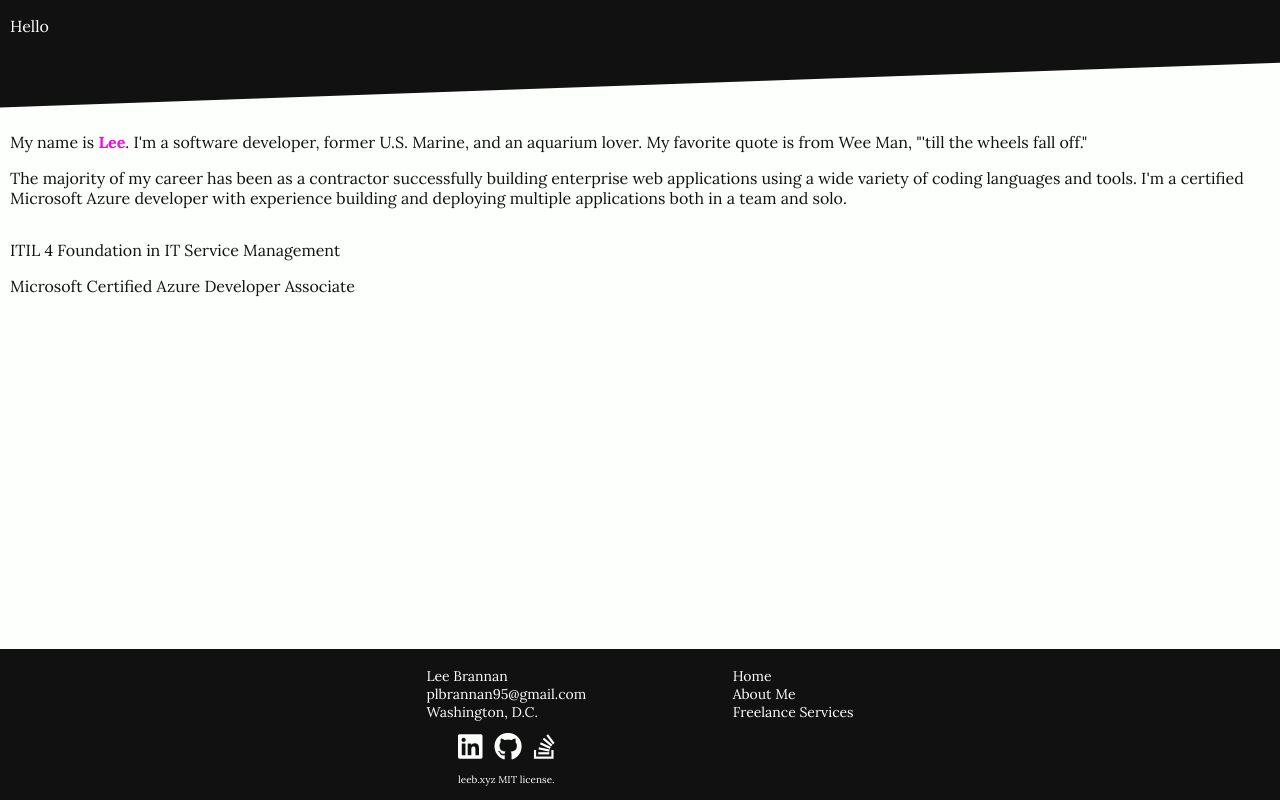
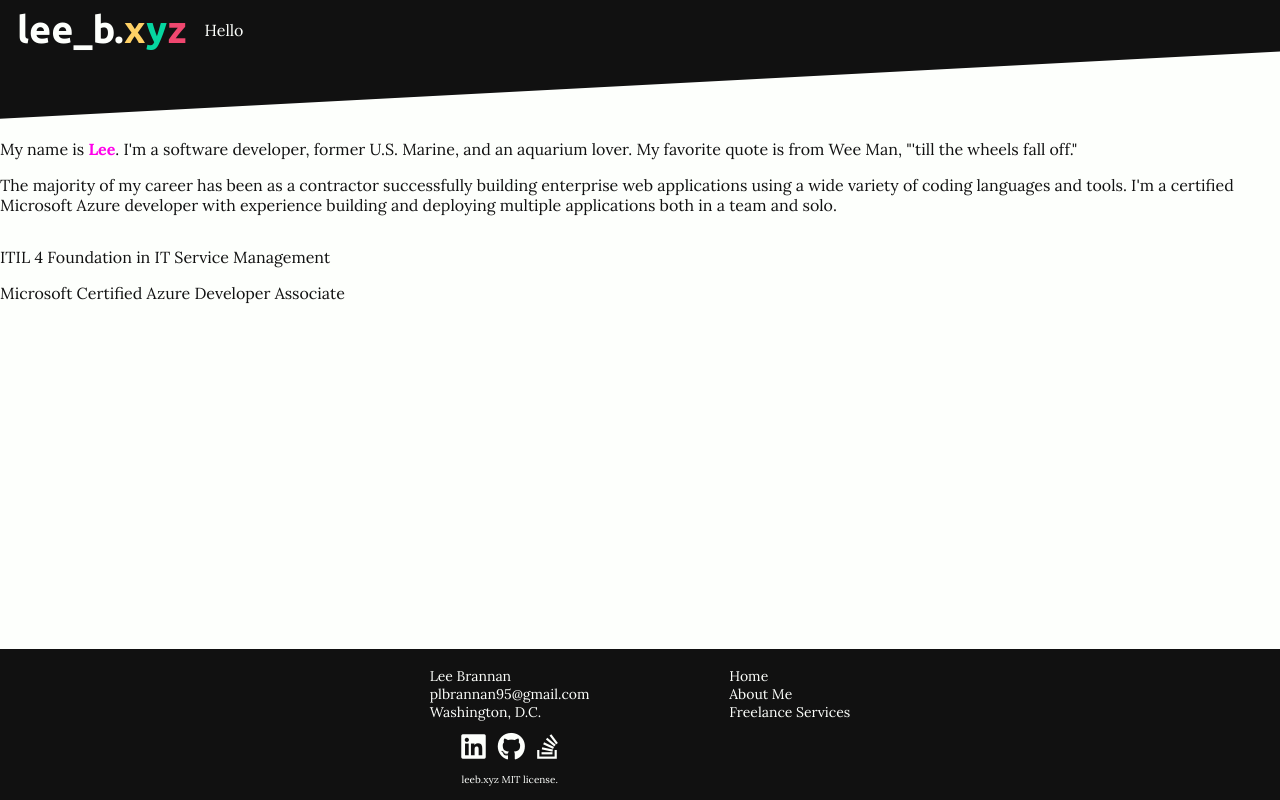
Before and after one commit to bananabrann/leeb.xyz, a React (Create React App) app: page / in a window 1280 px wide. Built offline with nearby package versions, Linux system fonts and the light colour scheme.

Commit message:
Header styling and new logo component

```diff
--- a/src/App.scss
+++ b/src/App.scss
@@ -1,8 +1,4 @@
 @import "./styles/colors";
-
-@mixin base-padding() {
-    padding: 0 10px;
-}
 
 body {
     color: $blk;
@@ -25,7 +21,7 @@ a {
 }
 
 p {
-    @include base-padding();
+    padding: inherit 4px;
     font-family: 'Lora', serif;
 }
 
--- a/src/Components/Header/Header.scss
+++ b/src/Components/Header/Header.scss
@@ -1,7 +1,7 @@
 @import "../../styles/colors";
 @import "../../styles/mixins";
 
-$tilt-degree: -2deg;
+$tilt-degree: -3deg;
 
 .Header {
     width: 100%;
@@ -13,7 +13,7 @@ $tilt-degree: -2deg;
         background-color: $blk;
         position: fixed;
         content: " ";
-        display:block;
+        display: block;
         width: 110%;
         height: 135px;
         top: -50px;
@@ -22,6 +22,18 @@ $tilt-degree: -2deg;
 
     .header-content {
         position: relative;
+        padding: 8px;
+
+        display: flex;
+        flex-direction: row;
+        align-items: center;
+
+        > * {
+            margin: auto 9px;
+        }
     }
 
+    .Logo {
+        font-size: calc(3vmin + 14px);
+    }
 }
--- a/src/Components/Header/Header.tsx
+++ b/src/Components/Header/Header.tsx
@@ -1,10 +1,14 @@
 import React from "react";
+import { useEffect } from "react";
+import Logo from "../Logo/Logo";
 import "./Header.scss";
 
 const Header: React.FC<any> = () => {
+
     return (
         <div className="Header">
             <div className="header-content">
+                <Logo />
                 <p>Hello</p>
             </div>
         </div>
--- a/src/Components/Home/Home.scss
+++ b/src/Components/Home/Home.scss
@@ -35,17 +35,6 @@
         color: $wht;
     }
 
-    .x {
-        color: $ylw;
-    }
-
-    .y {
-        color: $cyn;
-    }
-
-    .z {
-        color: $red;
-    }
 
     // .services-row {
     //     width: 100%;
--- /dev/null
+++ b/src/Components/Logo/Logo.scss
@@ -0,0 +1,19 @@
+@import "../../styles/colors";
+
+.Logo {
+    font-family: "Ubuntu", "sans serif";
+    font-weight: 700;
+
+    .x {
+        color: $ylw;
+    }
+
+    .y {
+        color: $cyn;
+    }
+
+    .z {
+        color: $red;
+    }
+
+}
--- /dev/null
+++ b/src/Components/Logo/Logo.tsx
@@ -0,0 +1,25 @@
+import React from "react";
+import { useEffect } from "react";
+import "./Logo.scss";
+
+const Logo: React.FC<any> = () => {
+    useEffect(() => {
+        const blinkSpeed: number = 800;
+        const underscore: HTMLElement | null = document.getElementById("underscore"); // prettier-ignore
+
+        setInterval(function () {
+            underscore!.style.opacity = underscore!.style.opacity === "0" ? "1" : "0"; // prettier-ignore
+        }, blinkSpeed);
+    }, []);
+
+    return (
+        <div className="Logo">
+            lee<span id="underscore">_</span>b.
+            <span className="x">x</span>
+            <span className="y">y</span>
+            <span className="z">z</span>
+        </div>
+    );
+};
+
+export default Logo;
--- a/src/styles/_mixins.scss
+++ b/src/styles/_mixins.scss
@@ -5,3 +5,8 @@
     transition-delay: 0;
     transition-timing-function: ease-in-out;
 }
+
+@mixin logo-styling() {
+    font-size: calc(5vmin + 20px);
+    color: $wht;
+}
```
